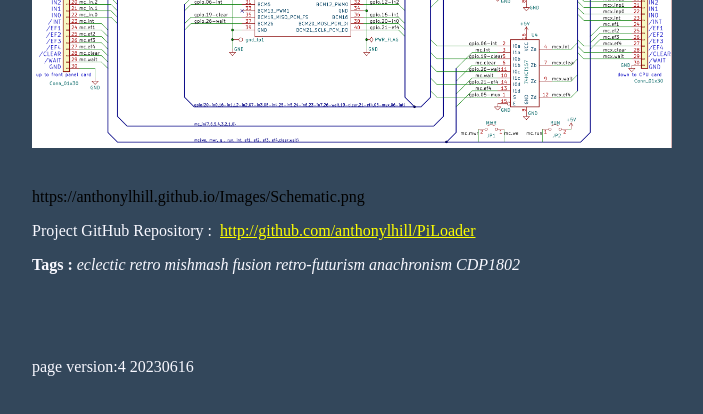
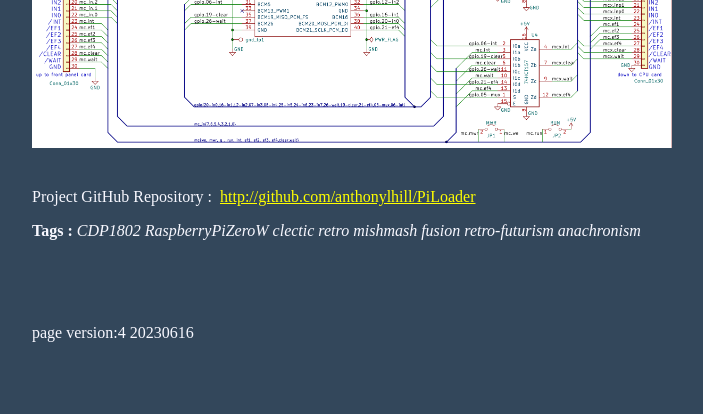
Before and after one commit to anthonylhill/anthonylhill.github.io, a plain HTML site: page index.html in a window 1280 px wide. Shown: the part 6751-7165 px from the top of the page, without its empty margins (288-991 px from the left). After the commit the page ends 7143 px from the top, so only its background shows below. Drawn offline with Linux system fonts and the light colour scheme.

Commit message:
Update index.html

```diff
--- a/index.html
+++ b/index.html
@@ -74,11 +74,9 @@
 <h3><a href="https://anthonylhill.github.io/Images/Schematic.png"><img alt="Schematic" src="Images/Schematic.png" align="center" style="float:none; width:640px"  /></a><br />
 &nbsp;</h3>
 
-https://anthonylhill.github.io/Images/Schematic.png
-
 <p>Project GitHub Repository :&nbsp;&nbsp;<a style="color:yellow" href="http://github.com/anthonylhill/PiLoader">http://github.com/anthonylhill/PiLoader</a></p>
 
-<p><strong>Tags :</strong> <em>eclectic retro mishmash fusion retro-futurism anachronism CDP1802</em></p>
+<p><strong>Tags :</strong> <em>CDP1802 RaspberryPiZeroW clectic retro mishmash fusion retro-futurism anachronism</em></p>
 <p>&nbsp;</p>
 <p>&nbsp;</p>
 <p>page version:4 20230616</p>
```
